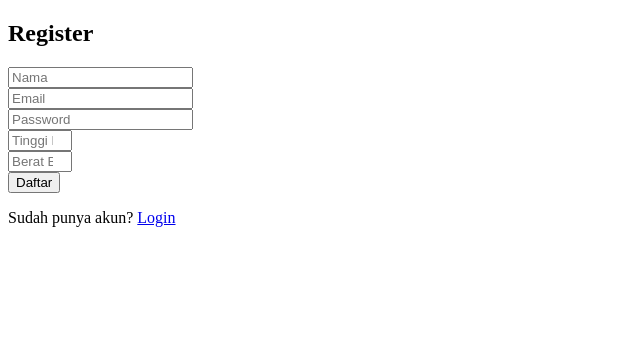
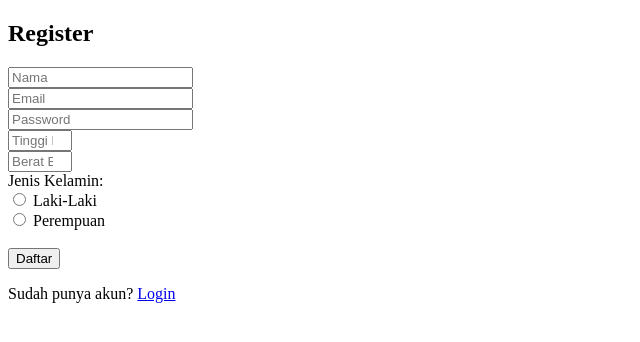
Before and after one commit to AlterftHiatus/NutriMate, a PHP site: page /public/register.php in a window 1280 px wide. Shown: the top 342 px of the page, without its empty margins (0-640 px from the left). Run offline with PHP 8.4, Linux system fonts and the light colour scheme.

Commit message:
penambahan database ibm dan jeniskelamin untuk avatar

```diff
--- a/functions/auth.php
+++ b/functions/auth.php
@@ -2,10 +2,11 @@
 require_once __DIR__ . '/../config/db.php';
 if (session_status() === PHP_SESSION_NONE) session_start();
 
-function registerUser($name, $email, $password, $height, $weight) {
+function registerUser($name, $email, $password, $height, $weight, $jenis_kelamin) {
     global $conn;
 
-    if (!$name || !$email || !$password || !$height || !$weight) {
+    // Validasi field
+    if (!$name || !$email || !$password || !$height || !$weight || !$jenis_kelamin) {
         return "Harap isi semua field.";
     }
     if (!filter_var($email, FILTER_VALIDATE_EMAIL)) {
@@ -19,11 +20,15 @@ function registerUser($name, $email, $password, $height, $weight) {
     $check->store_result();
     if ($check->num_rows > 0) return "Email sudah terdaftar.";
 
+    // Hash password
     $hashed = password_hash($password, PASSWORD_DEFAULT);
 
-    // Sesuaikan query INSERT dengan kolom di tabel users
-    $stmt = $conn->prepare("INSERT INTO users (name, email, password, height, weight) VALUES (?, ?, ?, ?, ?)");
-    $stmt->bind_param("sssii", $name, $email, $hashed, $height, $weight);
+     // Tentukan avatar berdasarkan jenis kelamin
+    $avatar = ($jenis_kelamin === "laki-laki") ? "man1_" : "women1_";
+
+    // Query INSERT baru dengan kolom jenis_kelamin
+    $stmt = $conn->prepare("INSERT INTO users (name, email, password, height, weight, jenis_kelamin, avatar) VALUES (?, ?, ?, ?, ?, ?, ?)");
+    $stmt->bind_param("sssisss", $name, $email, $hashed, $height, $weight, $jenis_kelamin, $avatar);
 
     return $stmt->execute() ? true : "Gagal registrasi.";
 }
--- a/public/register.php
+++ b/public/register.php
@@ -8,7 +8,8 @@ if ($_SERVER["REQUEST_METHOD"] === "POST") {
         $_POST['email'],
         $_POST['password'],
         $_POST['height'],
-        $_POST['weight']
+        $_POST['weight'],
+        $_POST['jenis_kelamin'] // tambah field baru
     );
     if ($result === true) {
         header("Location: login.php?registered=1");
@@ -32,6 +33,12 @@ if ($_SERVER["REQUEST_METHOD"] === "POST") {
     <input type="password" name="password" placeholder="Password" required><br>
     <input type="number" name="height" placeholder="Tinggi Badan (cm)" min="50" max="250" required><br>
     <input type="number" name="weight" placeholder="Berat Badan (kg)" min="20" max="300" required><br>
+
+    <!-- Tambahkan radio button -->
+    <label>Jenis Kelamin:</label><br>
+    <input type="radio" name="jenis_kelamin" value="laki-laki" required> Laki-Laki<br>
+    <input type="radio" name="jenis_kelamin" value="perempuan" required> Perempuan<br><br>
+
     <button type="submit">Daftar</button>
 </form>
 <p>Sudah punya akun? <a href="login.php">Login</a></p>
```
